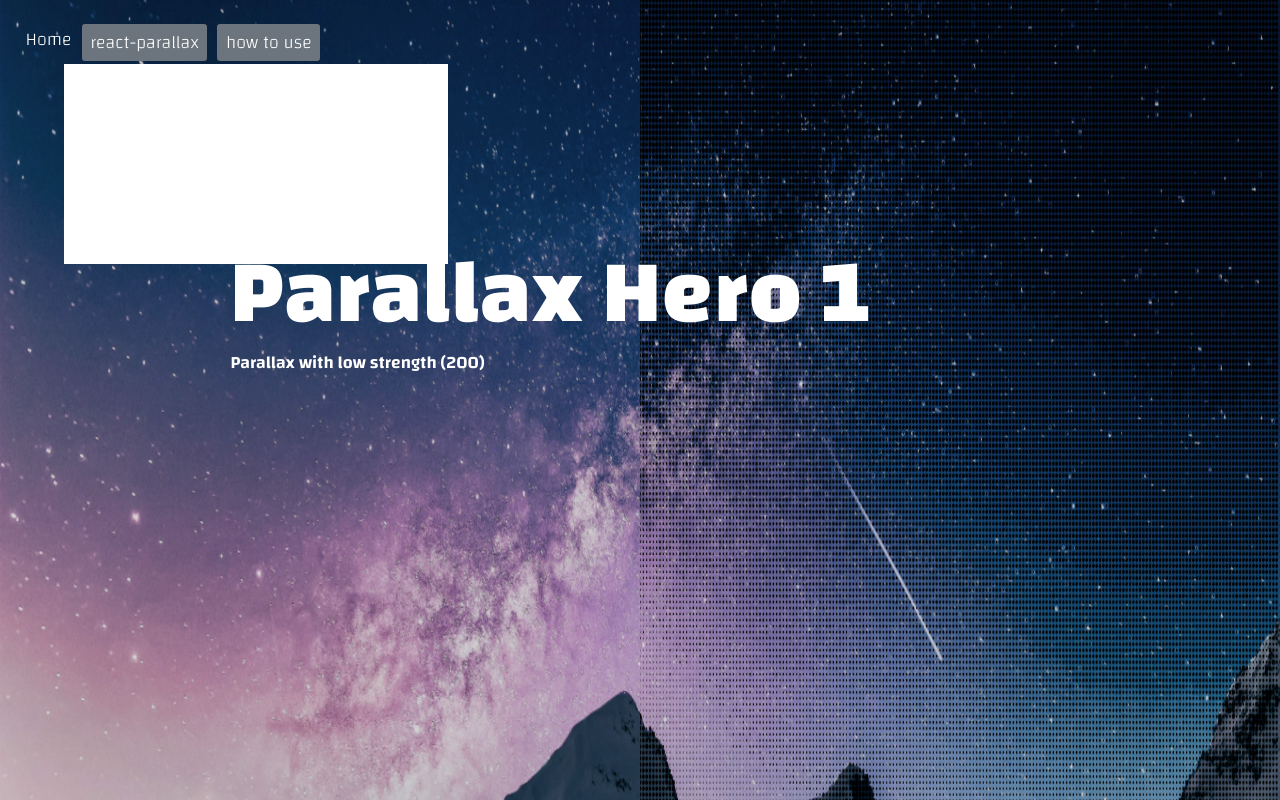
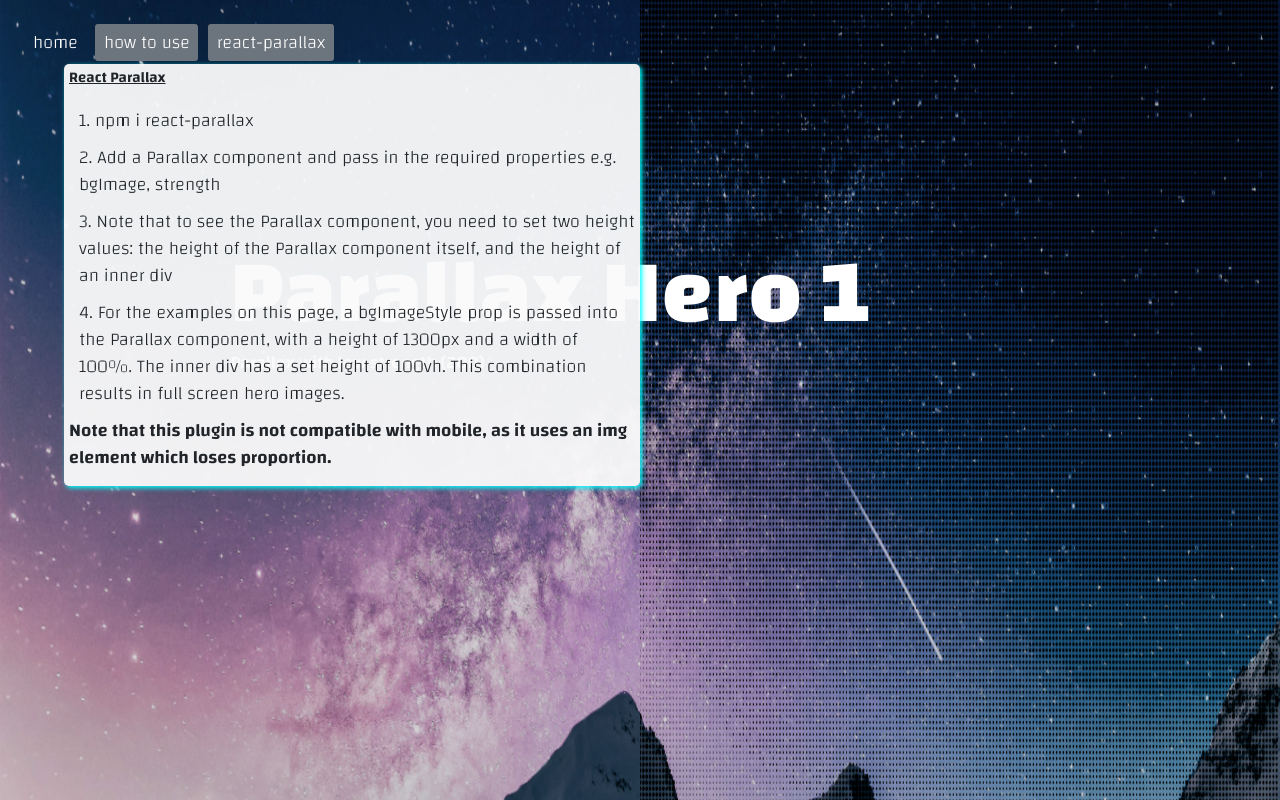
Before and after one commit to eesa94/react-features, a React (Create React App) app: page /feature-4 in a window 1280 px wide. Both pictures are taken after a click on the button "how to use". Shown: the top 800 px of the page. Built offline with nearby package versions, Linux system fonts and the light colour scheme.

Commit message:
add how to for parallax hero

```diff
--- a/src/Components/Features/4.FeatureFour/FeatureFour.js
+++ b/src/Components/Features/4.FeatureFour/FeatureFour.js
@@ -31,21 +31,39 @@ class FeatureFour extends Component {
         <div className="topBar position-fixed">
           <HomeLink />
           <Button
+            className="topBarLink launchModal changa2"
+            onClick={this.toggleModal}
+            >how to use
+          </Button>
+          <Button
             href='https://www.npmjs.com/package/react-parallax'
             target="_blank"
             rel="noopener noreferrer"
             className="topBarLink changa2">
             react-parallax
           </Button>
-          <Button
-            className="topBarLink launchModal changa2"
-            onClick={this.toggleModal}
-            >how to use
-          </Button>
         </div>
 
         <div
           className={this.state.showModal ? "howToUse showModal" : "howToUse hideModal" } >
+          <div className={this.state.showModal ? "showModalContent" : "hideModalContent"}>
+            <h4 className="modalHeader changa6 mb2">React Parallax</h4>
+            <ul style={{ listStyleType: 'none', paddingInlineStart: '10px', marginBottom: '5px' }} >
+              <li className="mb1">
+                <p className="modalText changa2">1. npm i react-parallax</p>
+              </li>
+              <li className="mb1">
+                <p className="modalText changa2">2. Add a Parallax component and pass in the required properties e.g. bgImage, strength</p>
+              </li>
+              <li className="mb1">
+                <p className="modalText changa2">3. Note that to see the Parallax component, you need to set two height values: the height of the Parallax component itself, and the height of an inner div</p>
+              </li>
+              <li className="mb1">
+                <p className="modalText changa2">4. For the examples on this page, a bgImageStyle prop is passed into the Parallax component, with a height of 1300px and a width of 100%. The inner div has a set height of 100vh. This combination results in full screen hero images.</p>
+              </li>
+            </ul>
+            <p className="modalText changa6">Note that this plugin is not compatible with mobile, as it uses an img element which loses proportion.</p>
+          </div>
         </div>
 
         <Hero
--- a/src/Components/Features/Features.css
+++ b/src/Components/Features/Features.css
@@ -22,16 +22,36 @@
     position: fixed;
     top: 8%;
     left: 5%;
-    width: 30vw;
-    background-color: white;
+    width: 45vw;
+    background-color: rgba(250, 250, 250, 0.95);
+    border-radius: 5px;
+    transition: 0.5s height;
     z-index: 300;
-    transition: 0.5s;
 }
 
 .showModal {
-    height: 200px;
+    min-height: 200px;
+    padding: 5px;
+    box-shadow: 2px 2px 5px cyan;
 }
 
 .hideModal {
     height: 0;
+    padding: 0;
 }
+
+.showModalContent {
+    display: block;
+}
+
+.hideModalContent {
+    display: none;
+}
+
+.modalHeader {
+    text-decoration: underline;
+}
+
+.modalText {
+    font-size: 1.8rem;
+}
--- /dev/null
+++ b/src/Components/HomeLink.css
@@ -0,0 +1,15 @@
+.homeLink {
+    background-color: rgba(0,0,0,0);
+    border: none;
+}
+
+.homeLink:hover {
+    text-decoration: none;
+    color: white;
+    background-color: rgba(0,0,0,0);
+}
+
+.btn-secondary:not(:disabled):not(.disabled).active, .btn-secondary:not(:disabled):not(.disabled):active, .show>.btn-secondary.dropdown-toggle {
+    background-color: rgba(0,0,0,0);
+    border: none;
+}
--- a/src/Components/HomeLink.js
+++ b/src/Components/HomeLink.js
@@ -1,12 +1,12 @@
 import React from 'react';
 import { Link } from 'react-router-dom';
+import { Button } from 'reactstrap';
+import './HomeLink.css';
 
 const HomeLink = () => {
     return (
-        <Link
-            to='/'
-            className="changa2 white topBarLink">
-            Home
+        <Link to='/'>
+            <Button className="topBarLink homeLink changa2">home</Button>
         </Link>
     )
 }
```
